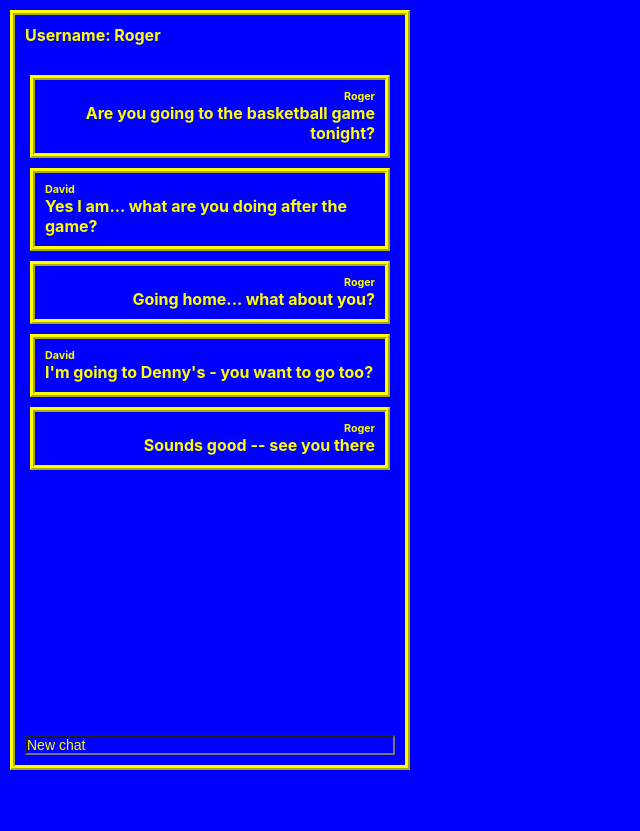
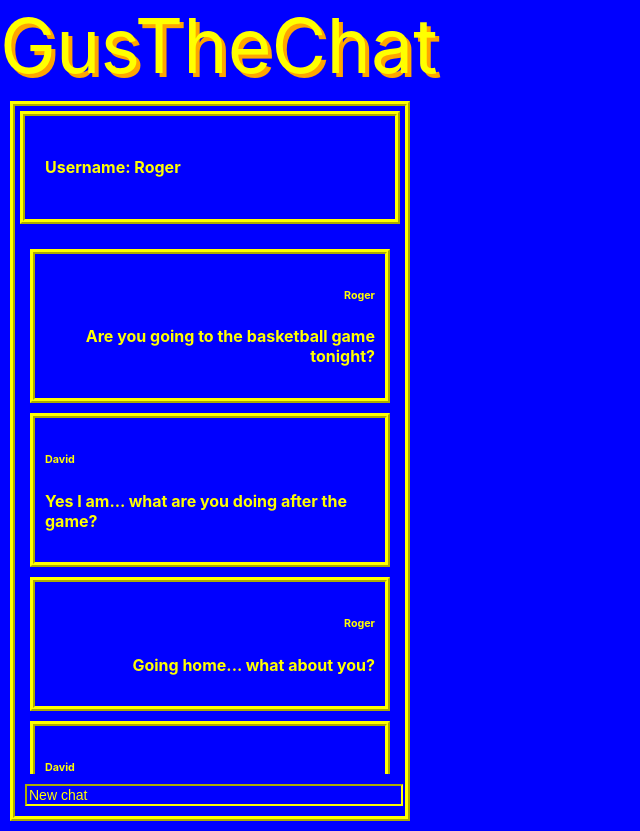
Before and after one commit to Bear4224/chatroom, a React (Create React App) app: page / in a window 1280 px wide. Shown: the whole page, without its empty margins (0-640 px from the left). Before the commit the page ends 800 px from the top, so only its background shows below. Built offline with nearby package versions, Linux system fonts and the light colour scheme.

Commit message:
CSS finished

```diff
--- a/src/App.css
+++ b/src/App.css
@@ -1,4 +1,14 @@
 * {
+  background-color: blue;
+}
+
+.chat-title{
+  color: yellow;
+  font-size: 4.7em;
+  text-shadow: 4px 4px orange;
+}
+
+* .chat-container{
   margin: 0;
   padding: 0;
   box-sizing: border-box;
@@ -10,7 +20,7 @@
   display: flex;
   flex-direction: column;
   width: 400px;
-  height: 95vh;
+  height: 90vh;
   border: 5px ridge yellow;
   margin: 10px;
 }
@@ -28,10 +38,14 @@
 .chat-message-input input {
   font-size: 14px;
   width: 100%;
+  color: yellow;
+  border-color: yellow;
 }
 
-
-
+.username-box {
+  border: 5px ridge yellow;
+  margin: 5px 5px 5px 5px;
+}
 
 .chat-item {
   margin: 10px 5px 10px 5px !important;
--- a/src/App.js
+++ b/src/App.js
@@ -20,11 +20,14 @@ function App() {
   const [chatLog, setChatLog] = useState(testChatLog);
 
   return (
+    <>
+    <div className="chat-title">GusTheChat</div>
     <div className="chat-container">
-      <Username username={username} />
+      <div className="username-box"><Username username={username} /></div>
       <ChatLog chatLog={chatLog} username={username}/>
       <MessageInput messageInput={messageInput} />
     </div>
+    </>
   );
 }
 
```
